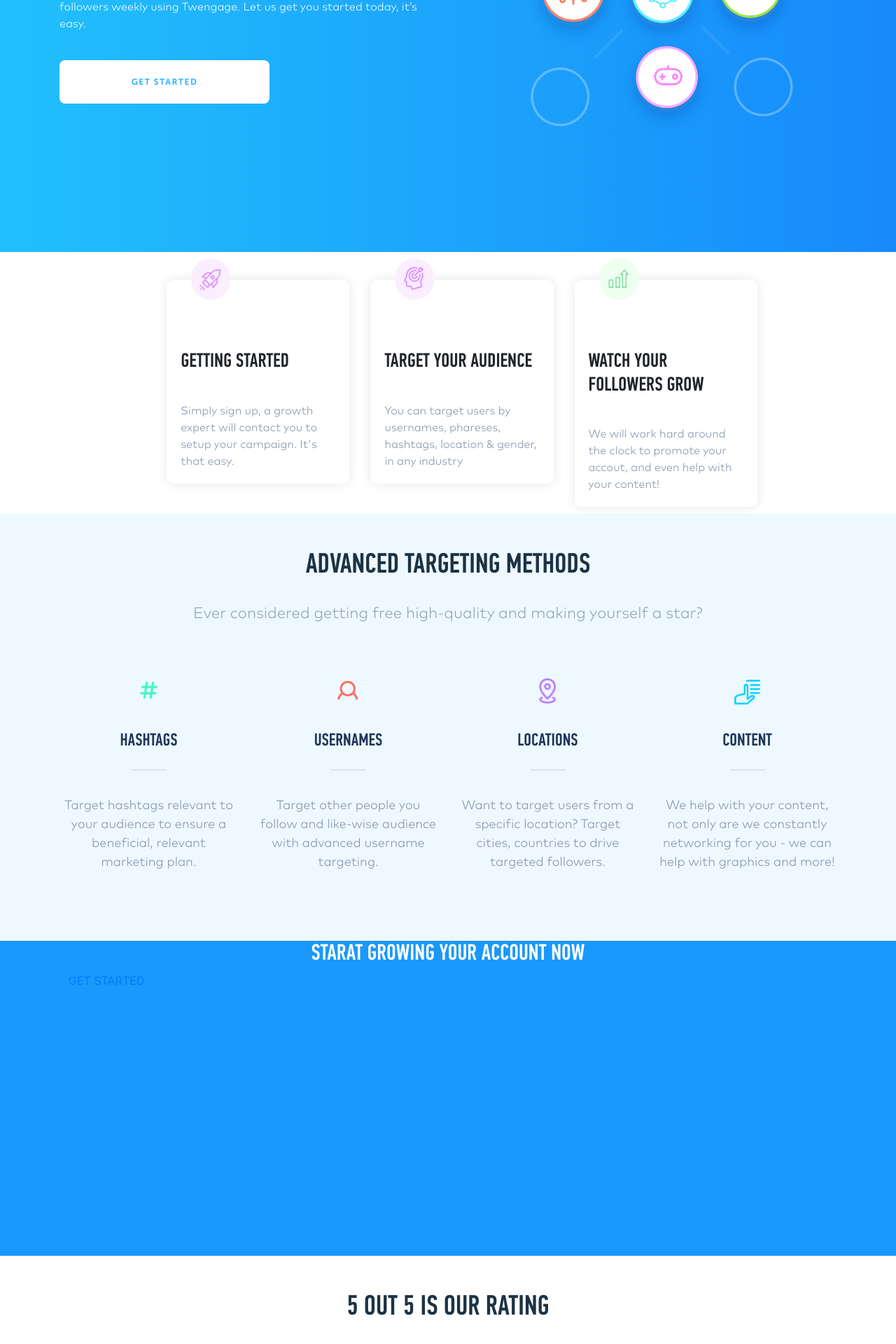
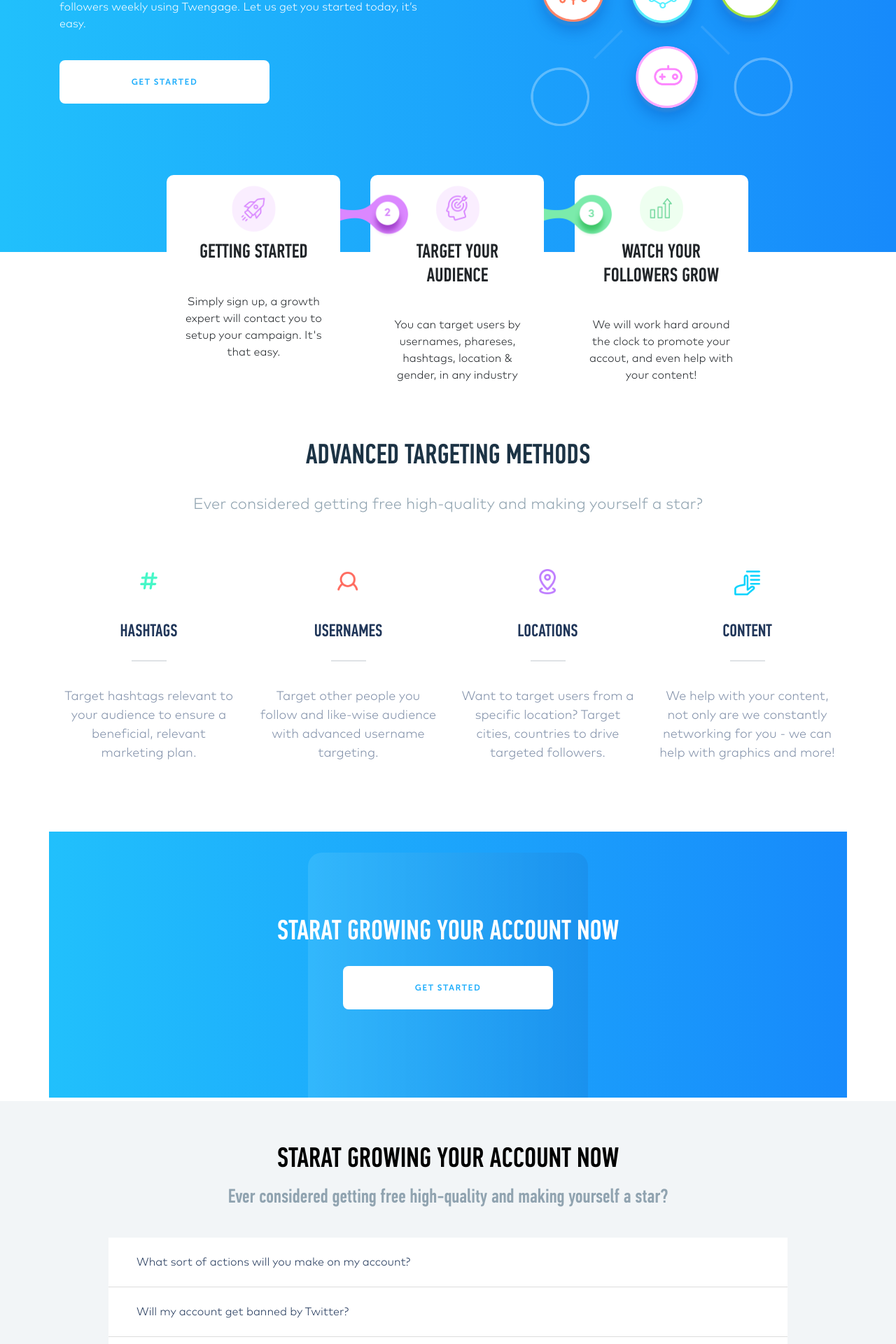
Before and after one commit to Edelweiss35/twengage, a Django app: page /help/ in a window 1280 px wide. Shown: the part 350-2270 px from the top of the page at 70% size. Run offline with Django 3.2, Linux system fonts and the light colour scheme; some libraries are stand-ins or nearby versions; some web fonts are replaced.

Commit message:
make it better

```diff
--- a/twitter/templates/css/help.css
+++ b/twitter/templates/css/help.css
@@ -12,3 +12,296 @@
     width:100%;
     height:auto;
 }
+
+#help-message{
+    margin-top: -150px;
+}
+
+.help-testimonial-div{
+    width: 95% !important;
+    padding: 0 20px 20px;
+    margin: 40px 20px 10px;
+    border-radius: 10px;
+    text-align: center;
+    background: #fff;
+    positon: relative;
+}
+
+.help-testimonial-div img{
+    width: 95px;
+}
+
+.help-testimonial-div .client-info{
+    padding-top: 0px;
+}
+
+.help-testimonial-div .pink-help-icon{
+    width: 150px;
+    position: absolute;
+    left: -55px;
+    top: 35px;
+    z-index: 200;
+}
+
+
+.help-col-pink{
+    z-index: 300;
+}
+
+.help-testimonial-div .green-help-icon{
+    width: 150px;
+    position: absolute;
+    left: -55px;
+    top: 35px;
+    z-index: 100;
+}
+
+
+.help-col-green{
+    z-index: 150;
+}
+
+.help-work{
+    background: #fff;
+}
+
+#help-work{
+	padding: 50px 0 100px;
+	background: #fff;
+}
+
+#help-work .work-title{
+	text-align: center;
+}
+#help-work .work-title img{
+	max-height: 70px;
+	margin-bottom: 30px;
+}
+
+#help-work .work-title  h2{
+	font-size: 40px;
+	color: #1c3345;
+	margin-bottom: 30px;
+}
+
+#help-work .work-title h6{
+	font-size: 22px;
+	font-family: 'mark';
+	color: #90a3b0;
+	margin-bottom: 30px;
+}
+
+#help-work .col-md-4{
+	text-align: center;
+}
+
+#help-work h3{
+	position: relative;
+	margin-bottom: 35px;
+	color: #203659;
+	font-size: 25px;
+}
+
+#help-work h3:after{
+	content: "";
+    background-color: #dfe3e6;
+    height: 2px;
+    width: 50px;
+    bottom: 0;
+    margin: 25px auto;
+    display: block;
+}
+
+#help-work .row img{
+	max-height: 55px;
+	    margin: 40px 0 30px;
+}
+
+#help-work .row p{
+	font-size: 18px;
+	font-family: 'mark';
+	color: #8190a9;
+}
+
+.grow-section{
+    height: 380px;
+    background-image: linear-gradient(to right, #21c0fc , #178afb);
+    text-align: center;
+    position: relative;
+}
+
+.grow-section h2{
+    color: #fff;
+    font-size: 40px;
+    padding-top: 120px;
+    margin-bottom: 24px;
+    position: relative;
+}
+
+.grow-section a{
+    padding: 0;
+    display: inline-block;
+    background-color: #fff;
+    color: #1eaefc;
+    font-size: 12px;
+    border-radius: 8px;
+    letter-spacing: 1.5px;
+    line-height: 60px;
+    width: 300px;
+    font-family: 'MuseoSans';
+    font-weight: 700;
+}
+
+.grow-section .background{
+    height: 350px;
+    position: absolute;
+    background: #43cbfd;
+    width: 400px;
+    bottom: 0;
+    left: 50%;
+    transform: translate(-50%, 0%);
+    opacity: 0.2;
+    border-radius: 20px 20px 0 0;
+    background-image: linear-gradient(to right, #86deff , #1b6dbd);
+}
+
+.grow-section .banner-left{
+    position:relative;
+}
+
+#faq-section{
+    background: #f2f5f7;
+    margin-top:5px;
+    text-align: center;
+    padding-bottom: 60px;
+}
+
+
+#faq-section h2{
+    color: #000;
+    font-size: 40px;
+    padding-top: 60px;
+    margin-bottom: 14px;
+    position: relative;
+}
+
+#faq-section h3{
+    color: #90a3b0;
+    font-size:28px;
+}
+
+.faq-list{
+    margin: 0 70px;
+    padding-top: 40px;
+}
+
+.faq-list .faq-help-acc{
+    background: #fff;
+    border-bottom: 1px solid #ddd;
+    margin-bottom: 0;
+    text-align: left;
+}
+
+.faq-list .faq-help-acc a{
+    color: #203659 !important;
+}
+
+
+.faq-help-acc a.btn-info {
+
+    color: #475264;
+    width: 100%;
+    background: #fff;
+    height: 70px;
+    padding: 0 40px;
+    display: flex;
+    align-items: center;
+    font-family: 'mark';
+
+}
+.faq-list .faq-help-acc .show-acc p{
+    border-left: 2px solid #188ffb;
+    padding: 10px 10px 20px;
+    color: #74839e;
+    font-family: 'mark';
+    font-size: 14px;
+    line-height: 20px;
+}
+
+.faq-list .faq-help-acc .show-acc{
+    background-color: #fff;
+    padding: 30px 20px 20px 60px;
+    margin-top: -8px;
+    border-radius: 0 0 5px 5px;
+    border-top: 1px solid #d9e0e9;
+}
+
+@media (max-width: 1199px){
+    .banner-wrap .help-right {
+        margin-top: -60px;
+        margin-left: 60px;
+        width: 90%;
+    }
+}
+
+@media (max-width: 991px){
+    #help-message {
+        margin-top: -70px;
+    }
+}
+
+@media (max-width: 767px){
+   .banner-wrap .help-right {
+        margin-top: -10px;
+        margin-left: 60px;
+        width: 100%;
+   }
+
+    .faq-list {
+        margin: 0;
+    }
+
+    .faq-help-acc a.btn-info {
+        white-space: unset;
+    }
+}
+
+@media screen and (max-width: 512px) {
+    .banner-wrap .help-right {
+        margin-top: 0;
+        margin-left: 0;
+        width: 100%;
+        margin-bottom: 20px;
+    }
+
+    .help-testimonial-div {
+        margin: 40px 14px 5px;
+    }
+}
+
+@media(max-width: 425px) {
+    .help-testimonial-div {
+        margin: 40px 10px 5px;
+    }
+}
+
+@media(max-width: 375px) {
+    .help-testimonial-div {
+        margin: 40px 10px 5px;
+    }
+}
+
+@media(max-width: 320px) {
+
+}
+
+@media (min-width: 1200px){
+    .container {
+        max-width: 1140px;
+    }
+    .tg-output img{
+	width: 100%;
+	height: auto;
+	transition: all 0.3s;
+}
+}
--- a/twitter/templates/help.html
+++ b/twitter/templates/help.html
@@ -27,13 +27,13 @@
 		</section>
 
 
-        <section id="notify-message">
+        <section id="help-message">
             <div class="row">
                 <div class="col-md-2"></div>
                 <div class="col-md-8">
                     <div class="row">
-                        <div class="col-md-4" style="position:relative">
-                            <div class="testimonial-div">
+                        <div class="col-md-4 help-col-pink">
+                            <div class="help-testimonial-div">
 						        <span>
                                     <img src="/static/images/4.png" alt="#">
                                 </span>
@@ -48,8 +48,8 @@
 					        </div>
                         </div>
 
-                        <div class="col-md-4">
-                            <div class="testimonial-div">
+                        <div class="col-md-4 help-col-green">
+                            <div class="help-testimonial-div">
 						        <span>
                                     <img src="/static/images/3.png" alt="#">
                                 </span>
@@ -59,11 +59,12 @@
 						        <p>You can target users by usernames,
                                     phareses, hashtags, location & gender, in any industry
                                 </p>
+                                <img class="pink-help-icon" src="/static/images/5.png" alt="#">
 					        </div>
                         </div>
 
-                        <div class="col-md-4">
-                            <div class="testimonial-div">
+                        <div class="col-md-4 ">
+                            <div class="help-testimonial-div">
 						        <span>
                                     <img src="/static/images/2.png" alt="#">
                                 </span>
@@ -74,6 +75,7 @@
                                     the clock to promote your accout,
                                      and even help with your content!
                                 </p>
+                                <img class="green-help-icon" src="/static/images/6.png" alt="#">
 					        </div>
                         </div>
                     </div>
@@ -83,7 +85,7 @@
         </section>
 
 
-		<section id="how-work">
+		<section id="help-work">
 			<div class="container">
 				<div class="work-title">
 
@@ -117,16 +119,48 @@
 		</section>
 
 
-        <section id="grow-account" style="width: 100%; height: 450px; background-color: #1a98fb;">
-            <div class="container">
-                <h2 style="text-align: center; color: white;">STARAT GROWING YOUR ACCOUNT NOW</h2>
+        <section id="grow-account">
+            <div class="container grow-section">
+                <div class="background"></div>
+                <h2>STARAT GROWING YOUR ACCOUNT NOW</h2>
                 <div class="banner-left">
 					<a class="btn" href="/packages/">GET STARTED</a>
                 </div>
             </div>
         </section>
 
-
+        <section id="faq-section">
+            <div class="container">
+                <h2>STARAT GROWING YOUR ACCOUNT NOW</h2>
+                <h3>Ever considered getting free high-quality and making yourself a star?</h3>
+                <div class="faq-list">
+                    <div class="faq-help-acc">
+                        <a href="#demo_11" class="btn btn-info" data-toggle="collapse">What sort of actions
+                            will you make on my account?</a>
+                        <div id="demo_11" class="collapse show-acc">
+                            <p>TEver considered getting free high-quality promotion twingage?<br>
+                                Using the most advanced technology, such as artificial intelligence Twesocial optimizes your targeting automatically to grow your followers, on your behalf. Grow with the best Twitter  advanced technology, such as artificial intelligence Twesocial optimizes your targeting.</p>
+                        </div>
+                    </div>
+                    <div class="faq-help-acc">
+                        <a href="#demo_12" class="btn btn-info" data-toggle="collapse">Will my account get
+                            banned by Twitter?</a>
+                        <div id="demo_12" class="collapse show-acc">
+                            <p>TEver considered getting free high-quality promotion twingage?<br>
+                                Using the most advanced technology, such as artificial intelligence Twesocial optimizes your targeting automatically to grow your followers, on your behalf. Grow with the best Twitter  advanced technology, such as artificial intelligence Twesocial optimizes your targeting.</p>
+                        </div>
+                    </div>
+                    <div class="faq-help-acc">
+                        <a href="#demo_13" class="btn btn-info" data-toggle="collapse">How many followers could
+                            I expect with your service?</a>
+                        <div id="demo_13" class="collapse show-acc">
+                            <p>TEver considered getting free high-quality promotion twingage?<br>
+                                Using the most advanced technology, such as artificial intelligence Twesocial optimizes your targeting automatically to grow your followers, on your behalf. Grow with the best Twitter  advanced technology, such as artificial intelligence Twesocial optimizes your targeting.</p>
+                        </div>
+                    </div>
+                </div>
+            </div>
+        </section>
 
 
 
```
